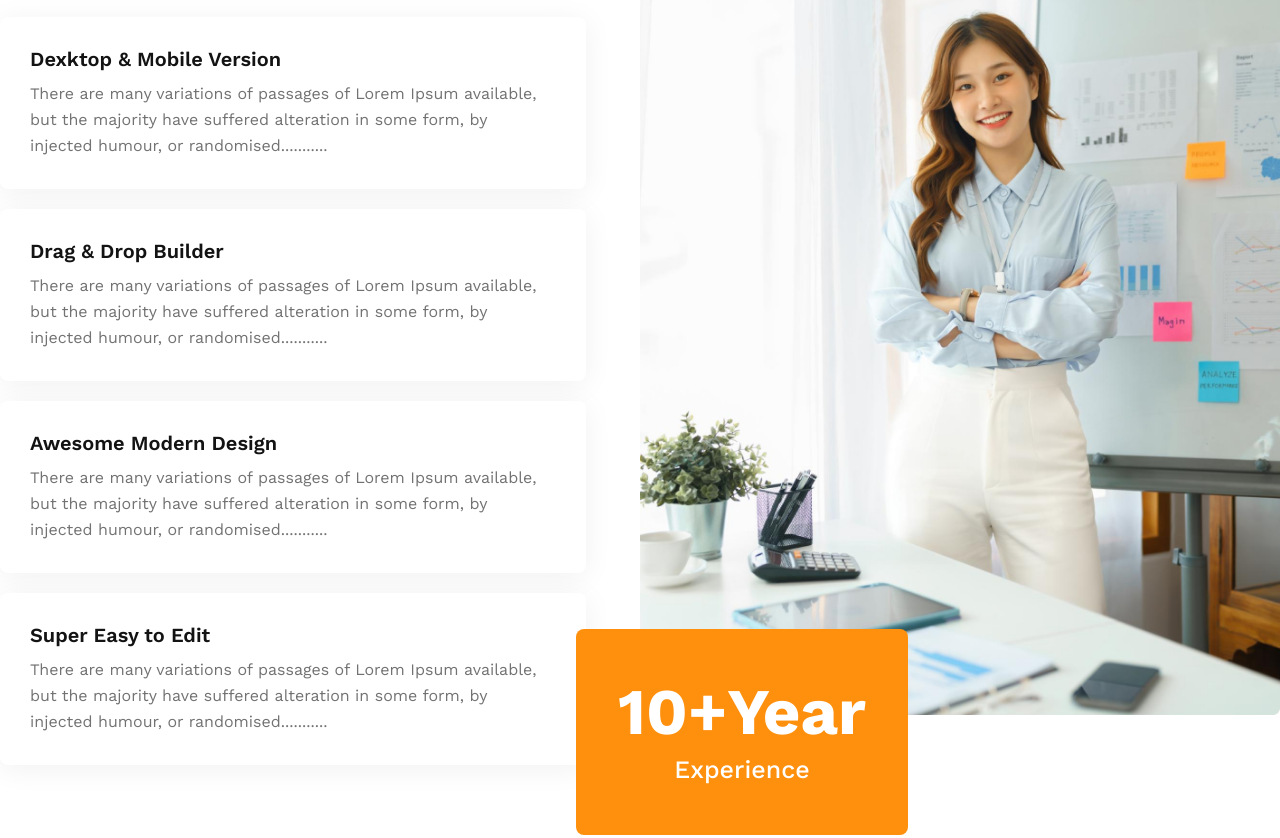
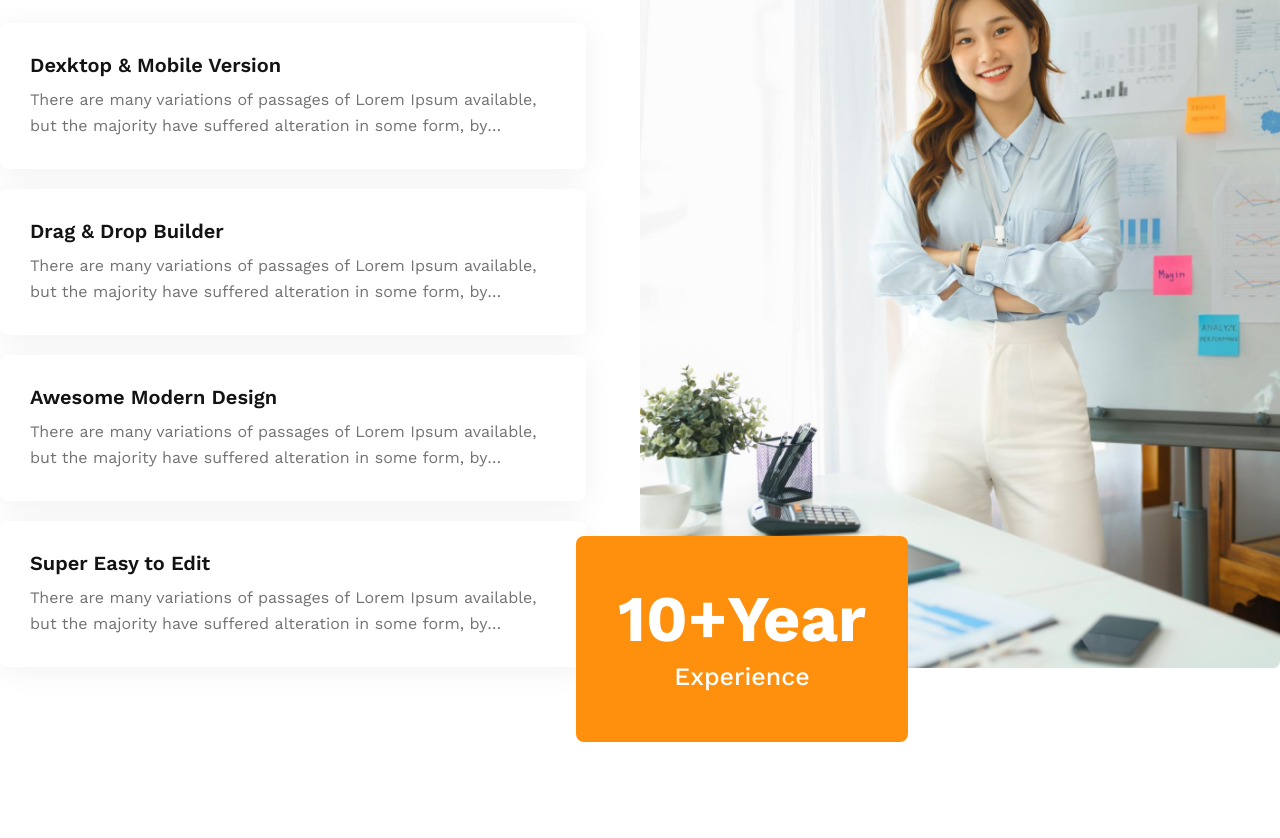
Before and after one commit to mdnishath/g3-architects-main, a plain HTML site: page index.html in a window 1280 px wide. Shown: the part 2280-3118 px from the top of the page. Drawn offline with nearby package versions, Linux system fonts and the light colour scheme.

Commit message:
text ellipsis

```diff
--- a/css/style.css
+++ b/css/style.css
@@ -183,6 +183,10 @@ nav ul li a {
 .item-container .item .description {
   color: var(--nav-text);
   line-height: 26px;
+  display: -webkit-box;
+  -webkit-line-clamp: 2;
+  -webkit-box-orient: vertical;
+  overflow: hidden;
 }
 .imag-container img {
   width: 100%;
--- a/index.html
+++ b/index.html
@@ -106,7 +106,7 @@
                     <p class="description">
                       There are many variations of passages of Lorem Ipsum
                       available, but the majority have suffered alteration in
-                      some form, by injected humour, or randomised...........
+                      some form, by injected humour, or randomised
                     </p>
                   </div>
                   <div class="item">
@@ -114,7 +114,7 @@
                     <p class="description">
                       There are many variations of passages of Lorem Ipsum
                       available, but the majority have suffered alteration in
-                      some form, by injected humour, or randomised...........
+                      some form, by injected humour, or randomised
                     </p>
                   </div>
                   <div class="item">
@@ -122,7 +122,7 @@
                     <p class="description">
                       There are many variations of passages of Lorem Ipsum
                       available, but the majority have suffered alteration in
-                      some form, by injected humour, or randomised...........
+                      some form, by injected humour, or randomised
                     </p>
                   </div>
                   <div class="item">
@@ -130,7 +130,7 @@
                     <p class="description">
                       There are many variations of passages of Lorem Ipsum
                       available, but the majority have suffered alteration in
-                      some form, by injected humour, or randomised...........
+                      some form, by injected humour, or randomised.
                     </p>
                   </div>
                 </div>
```
